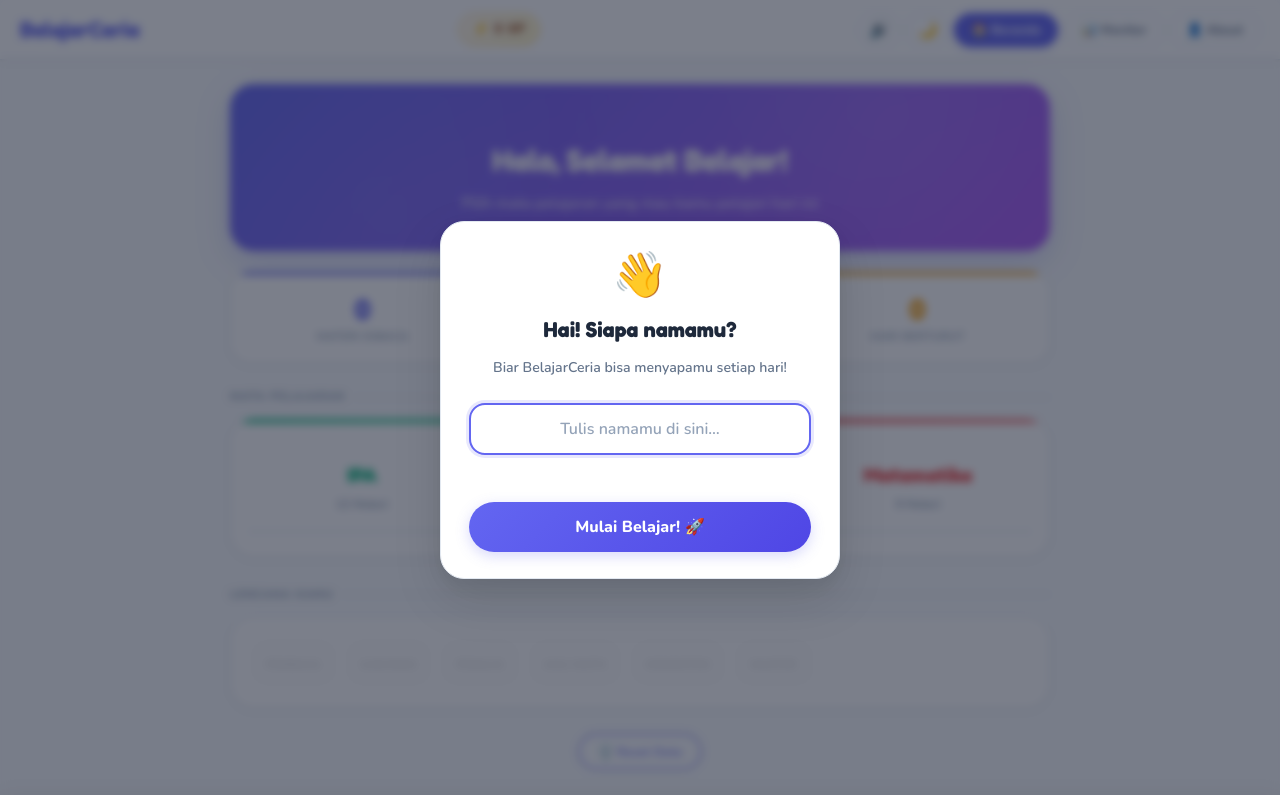
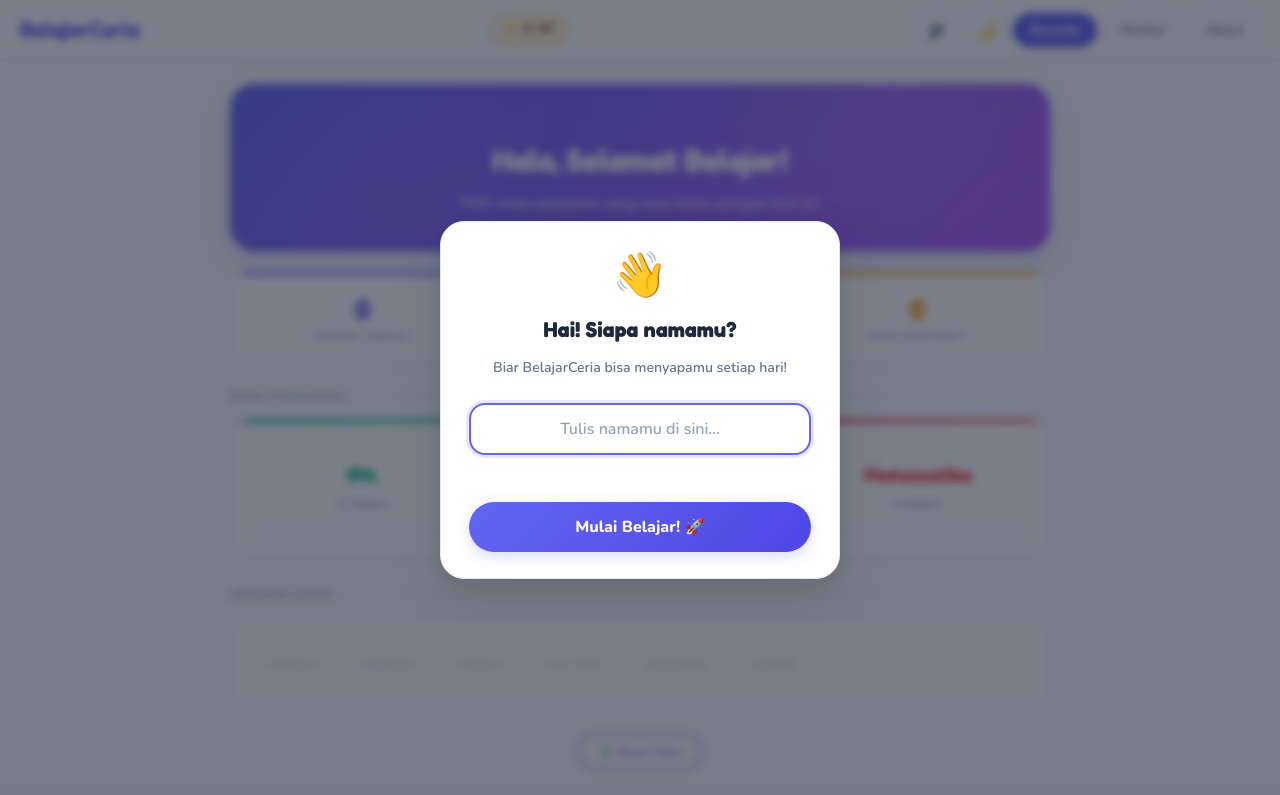
Before and after one commit to shenshan2011/web-rosa, a plain HTML site: page belajar/index.html in a window 1280 px wide. Shown: the top 795 px of the page. Drawn offline with nearby package versions, Linux system fonts and the light colour scheme.

Commit message:
Update index.html

```diff
--- a/belajar/index.html
+++ b/belajar/index.html
@@ -37,9 +37,9 @@
             onclick="toggleTheme()"
             aria-label="Toggle dark mode"
             title="Tema"></button>
-    <button class="nav-btn active" id="btn-home"    onclick="showPage('home')">🏠 Beranda</button>
-    <button class="nav-btn"        id="btn-monitor" onclick="showPage('monitor')">📊 Monitor</button>
-    <button class="nav-btn"        id="btn-about"   onclick="showPage('about')">👤 About</button>
+    <button class="nav-btn active" id="btn-home"    onclick="showPage('home')"> Beranda</button>
+    <button class="nav-btn"        id="btn-monitor" onclick="showPage('monitor')"> Monitor</button>
+    <button class="nav-btn"        id="btn-about"   onclick="showPage('about')"> About</button>
   </div>
 </nav>
 
```
